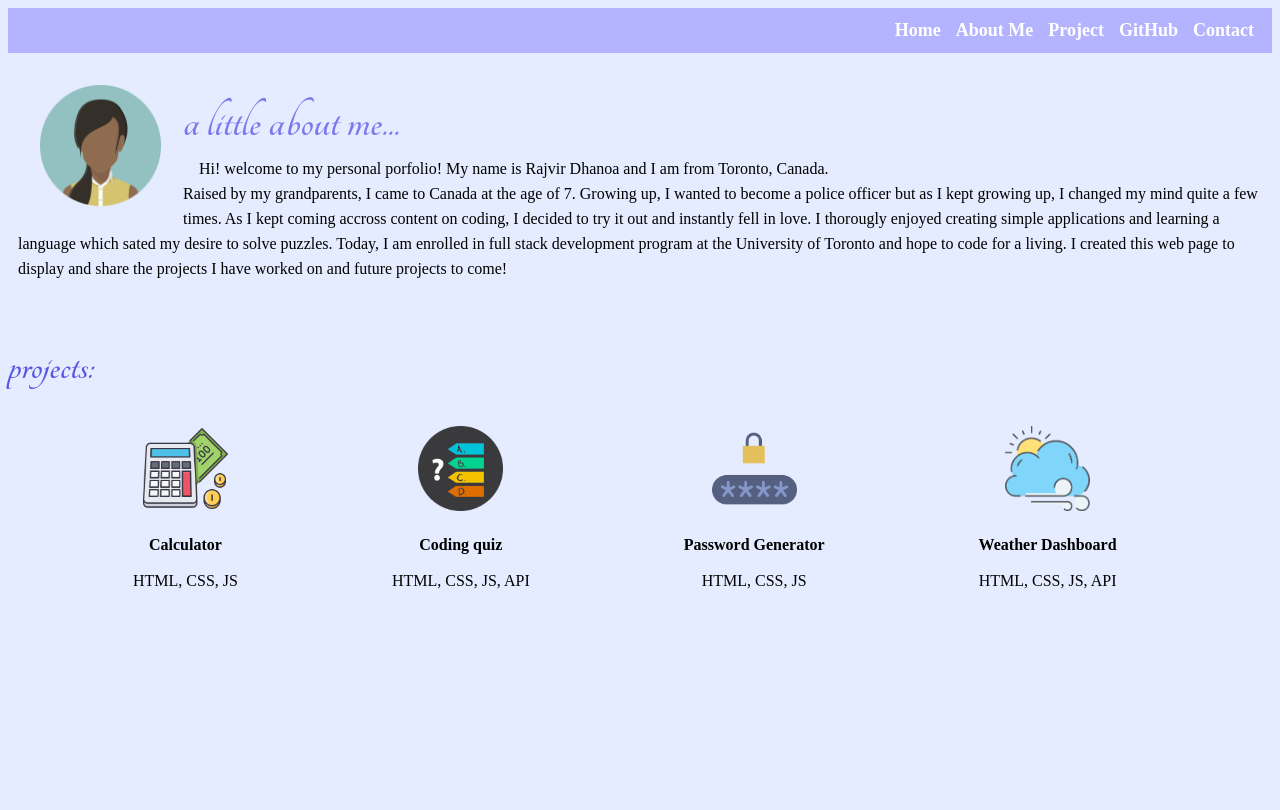
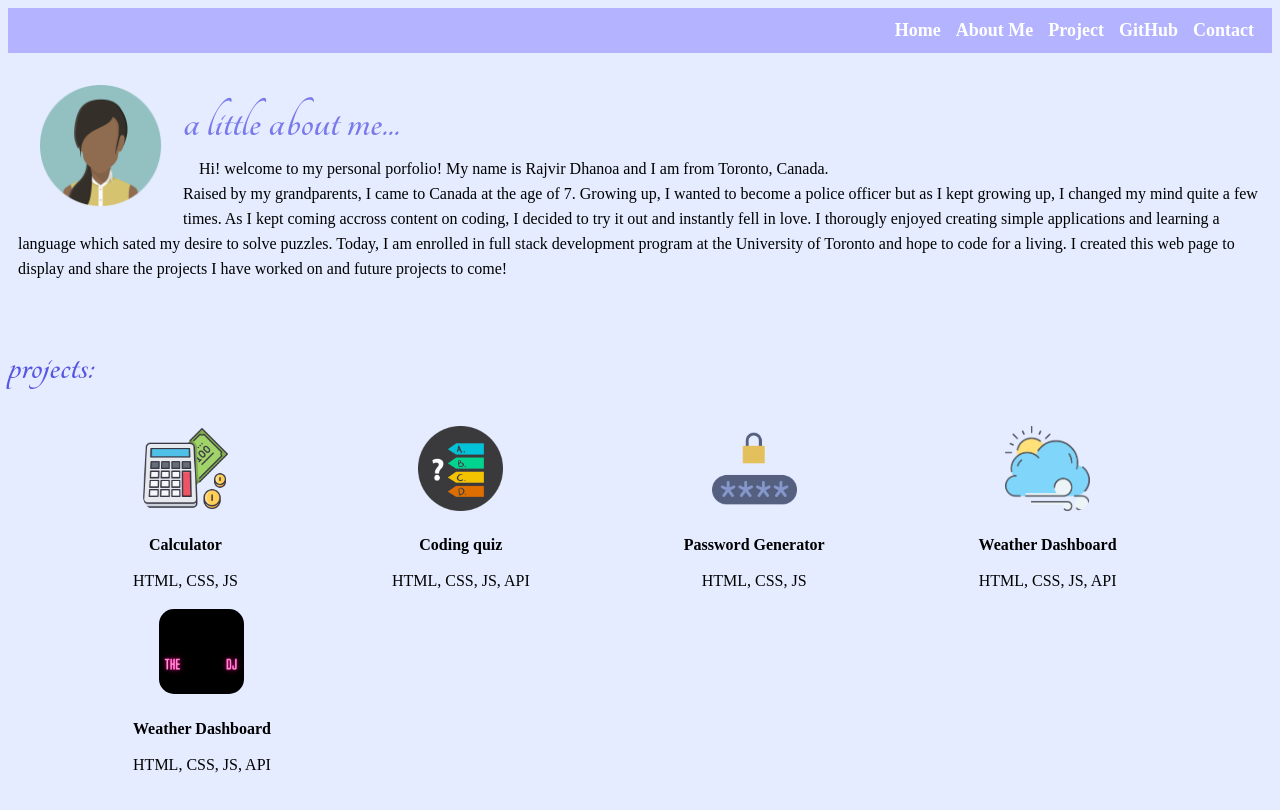
Before and after one commit to rajkdh/Professional-Portfolio, a plain HTML site: page index.html in a window 1280 px wide. Shown: the top 810 px of the page. Drawn offline with Linux system fonts and the light colour scheme.

Commit message:
added new project: The weather DJ

```diff
--- a/assets/style.css
+++ b/assets/style.css
@@ -29,6 +29,7 @@ gap: 20px;
 }
 img{
 width:85px;
+border-radius: 15px;
 }
 
 .intro {
--- a/index.html
+++ b/index.html
@@ -64,6 +64,13 @@
        <h4>Weather Dashboard</h4><br>
        <p>HTML, CSS, JS, API</p>
     </div>
+    <div class="card">
+        <a href="https://cleclair71.github.io/The-Weather-DJ/" target="_blank">
+        <img src="./images/The-weather-dj.gif.gif" alt="The Weather DJ" >
+        </a>
+           <h4>Weather Dashboard</h4><br>
+           <p>HTML, CSS, JS, API</p>
+        </div>
 </div>
 </div>
 </section>
```
Also changed, not shown: images/The-weather-dj.gif.gif (added).
